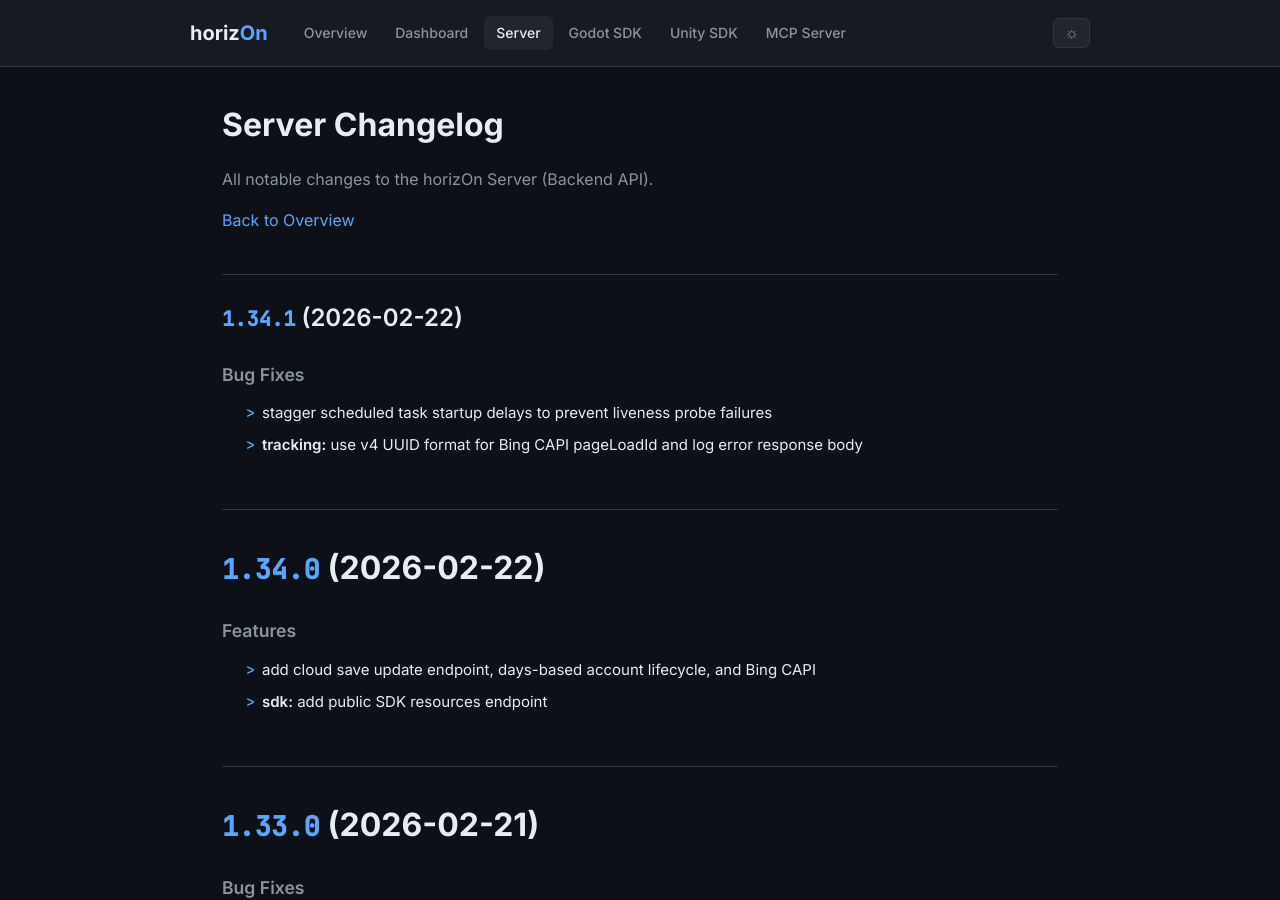
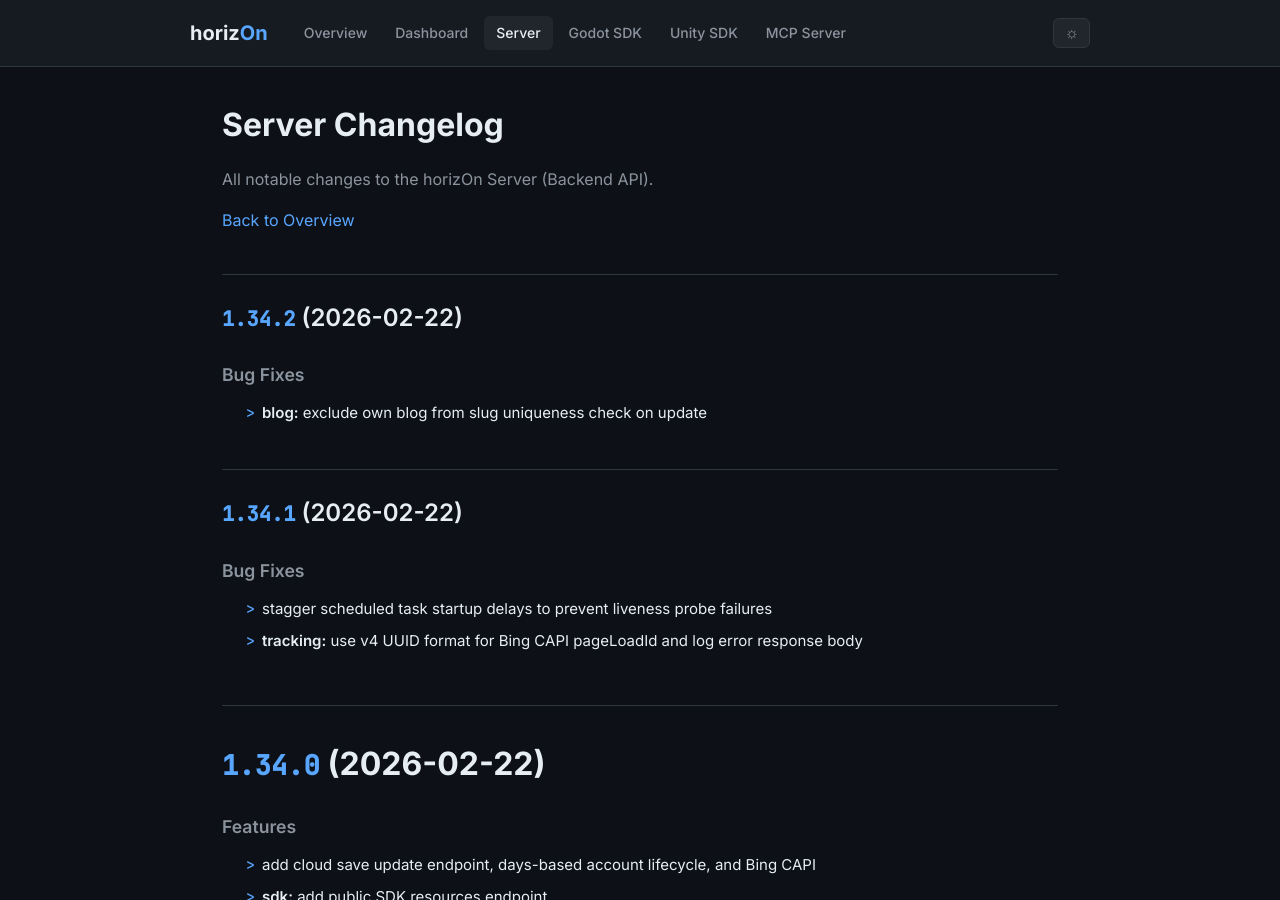
Before and after one commit to ProjectMakersDE/horizOn-Changelog, a Jekyll site: the page built from server-changelog.md, in a window 1280 px wide and 900 px high. Built offline with Jekyll 4.4.1, drawn with Linux system fonts in a browser that asks for light colours.

Commit message:
chore: sync changelogs [skip ci]

```diff
--- a/server-changelog.md
+++ b/server-changelog.md
@@ -8,6 +8,13 @@ title: Server Changelog
 All notable changes to the horizOn Server (Backend API).
 
 [Back to Overview](.)
+
+## [1.34.2](https://github.com/ProjectMakersDE/horizOn-Server/compare/v1.34.1...v1.34.2) (2026-02-22)
+
+
+### Bug Fixes
+
+* **blog:** exclude own blog from slug uniqueness check on update ([5227109](https://github.com/ProjectMakersDE/horizOn-Server/commit/522710942bc7b9b6c9613b7cabf631162b665e84))
 
 ## [1.34.1](https://github.com/ProjectMakersDE/horizOn-Server/compare/v1.34.0...v1.34.1) (2026-02-22)
 
```
Also changed, not shown: index.md (+1 -1 lines).
